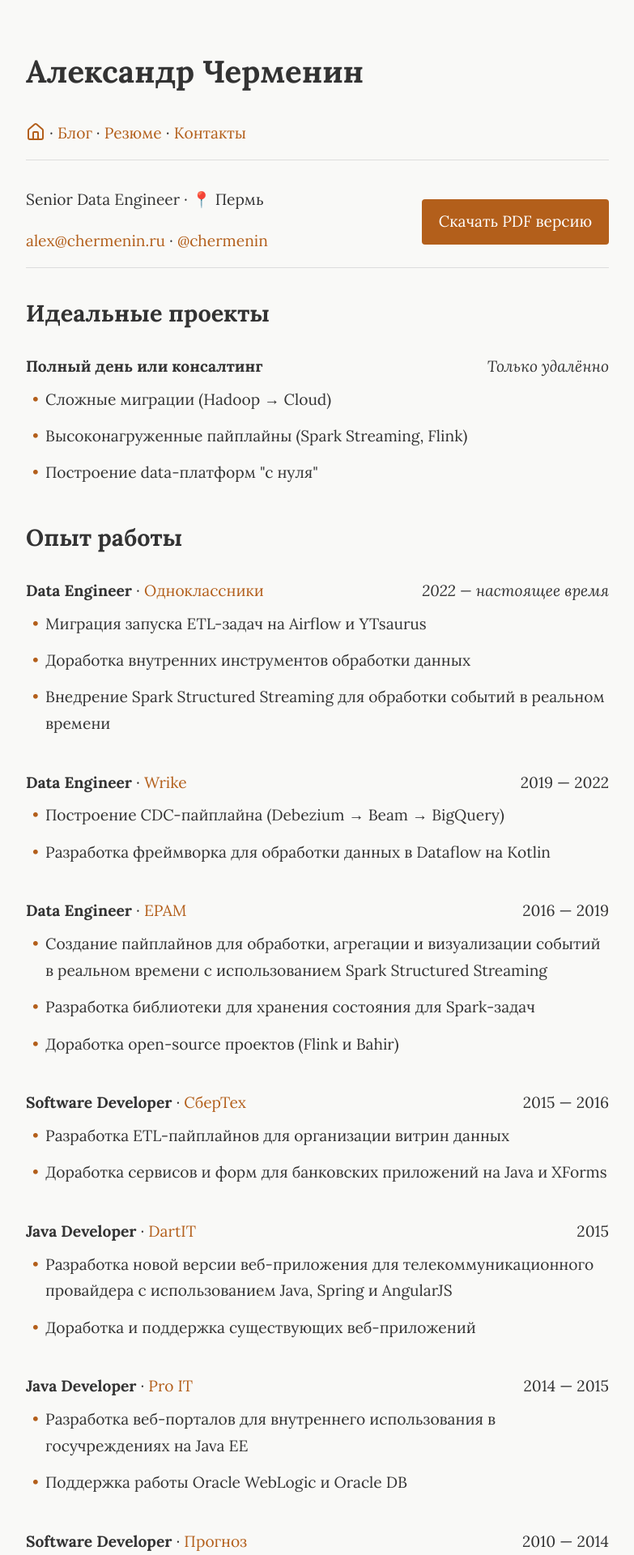
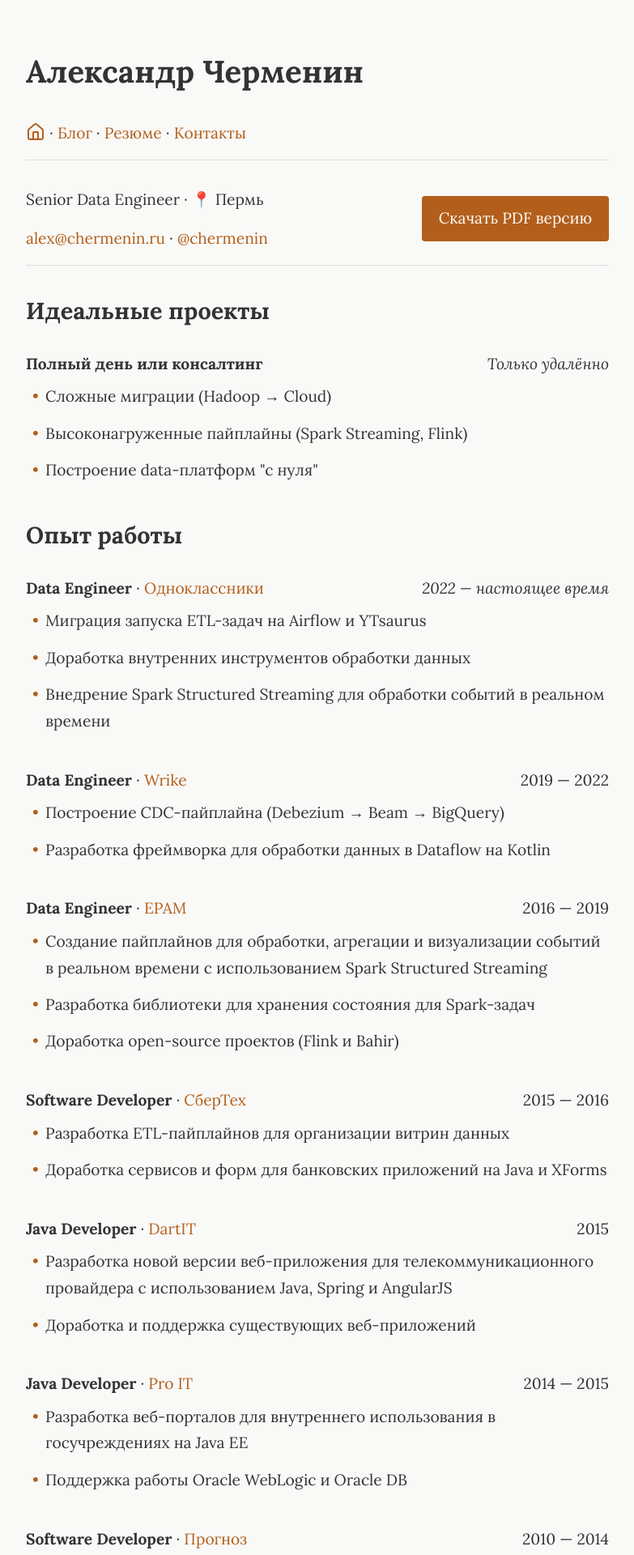
Before and after one commit to chermenin/chermenin.ru, a Jekyll site: the page built from cv.html, in a window 1280 px wide. Shown: the top 1920 px of the page at 81% size, without its empty margins (248-1031 px from the left). Built offline with Jekyll 4.4.1, drawn with Linux system fonts in a browser that asks for light colours.

Commit message:
Fixed CV

```diff
--- a/_sass/_components.scss
+++ b/_sass/_components.scss
@@ -229,16 +229,6 @@
   margin-bottom: 0.5rem;
 }
 
-.pdf-download {
-  display: block;
-  background: $accent-color;
-  color: white;
-  padding: 0.7rem 1.3rem;
-  border-radius: 4px;
-  margin-top: 1rem;
-  float: right;
-}
-
 .icon {
   display: inline-flex;
   align-items: center;
@@ -258,3 +248,38 @@
   border-left: 3px solid $accent-color;
   margin: 1.5rem 0;
 }
+
+.cv-header {
+  border-bottom: 1px solid $border-color;
+  padding-bottom: 1rem;
+  margin-bottom: 2rem;
+  display: flex;
+  gap: 1rem;
+  flex-wrap: wrap;
+  flex-direction: row;
+  justify-content: space-between;
+  align-items: center;
+}
+
+.contact-info {
+  display: flex;
+  flex-direction: column;
+  gap: 1rem;
+}
+
+.pdf-download {
+  background: $accent-color;
+  color: white;
+  padding: 0.7rem 1.3rem;
+  border-radius: 4px;
+}
+
+@media (max-width: $mobile-breakpoint) {
+  .cv-header {
+    flex-direction: column;
+  }
+
+  .pdf-download {
+    order: -1;
+  }
+}
--- a/cv.html
+++ b/cv.html
@@ -4,14 +4,14 @@
 tag: Резюме
 ---
 
-<header class="header">
+<div class="cv-header">
+    <div class="contact-info">
+        <span>Senior Data Engineer · 📍 Пермь</span>
+        <span><a href="mailto:alex@chermenin.ru">alex@chermenin.ru</a> ·
+        <a href="https://t.me/chermenin">@chermenin</a></span>
+    </div>
     <a href="/files/cv.pdf" class="pdf-download">Скачать PDF версию</a>
-    <p>Senior Data Engineer · 📍 Пермь</p>
-    <div class="contact-info">
-        <a href="mailto:alex@chermenin.ru">alex@chermenin.ru</a> ·
-        <a href="https://t.me/chermenin">@chermenin</a>
-    </div>
-</header>
+</div>
 
 <section class="job-section">
     <h2>Идеальные проекты</h2>
```
